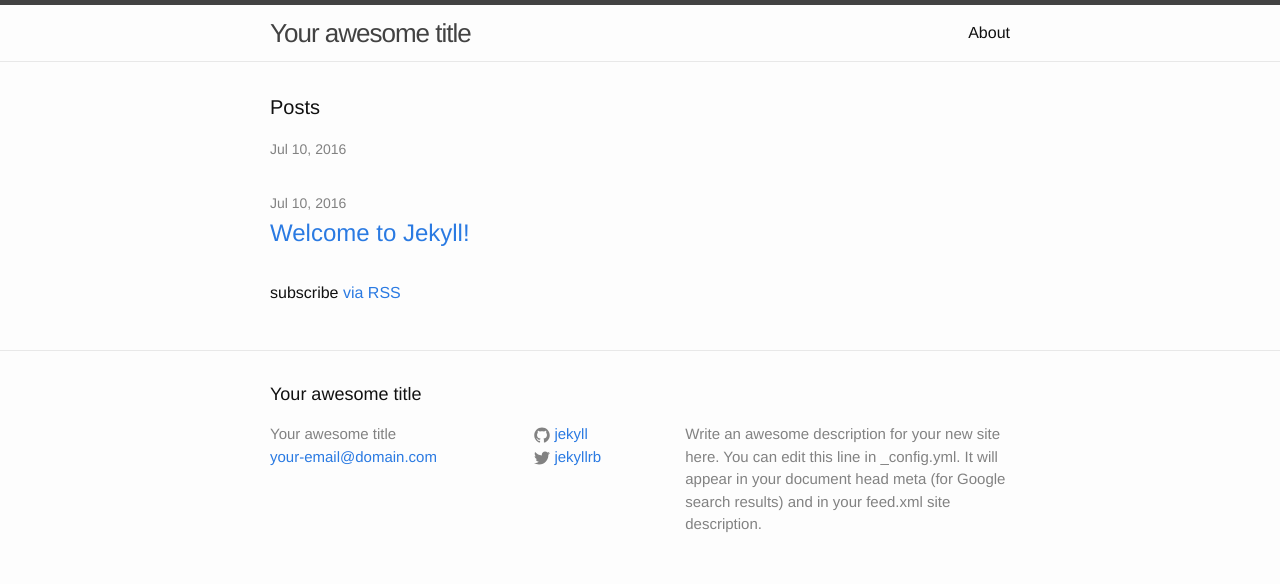
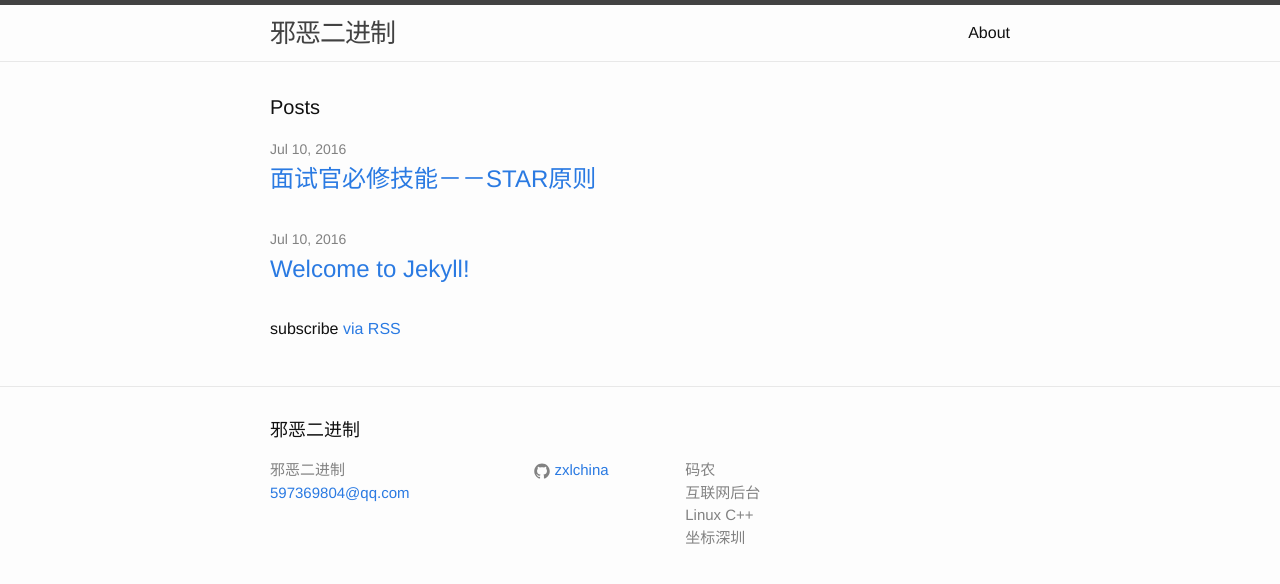
Before and after one commit to zxlchina/zxlchina.github.io, a Jekyll site: the page built from index.html, in a window 1280 px wide. Shown: the top 584 px of the page. Built offline with Jekyll 4.4.1, drawn with Linux system fonts in a browser that asks for light colours.

Commit message:
修改文档

```diff
--- a/_config.yml
+++ b/_config.yml
@@ -6,16 +6,18 @@
 # 'jekyll serve'. If you change this file, please restart the server process.
 
 # Site settings
-title: Your awesome title
-email: your-email@domain.com
+title: 邪恶二进制
+email: 597369804@qq.com
 description: > # this means to ignore newlines until "baseurl:"
-  Write an awesome description for your new site here. You can edit this
-  line in _config.yml. It will appear in your document head meta (for
-  Google search results) and in your feed.xml site description.
+   码农<br>
+   互联网后台<br>
+   Linux C++<br>
+   坐标深圳
 baseurl: "" # the subpath of your site, e.g. /blog
-url: "http://yourdomain.com" # the base hostname & protocol for your site
-twitter_username: jekyllrb
-github_username:  jekyll
+url: "https://zxlchina.github.io" # the base hostname & protocol for your site
+#twitter_username: jekyllrb
+github_username:  zxlchina
+qq_number:  597369804
 
 # Build settings
 markdown: kramdown
```
Also changed, not shown: _posts/2016-07-10-面试官必修技能.markdown (+5 -2 lines).
